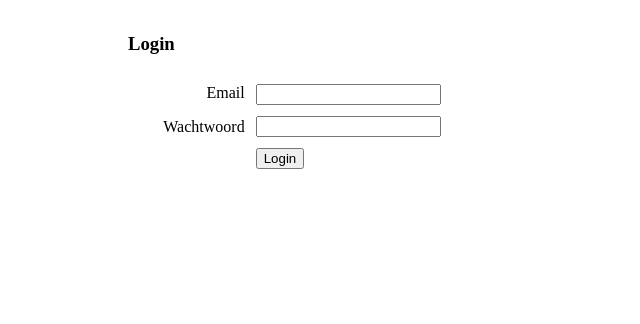
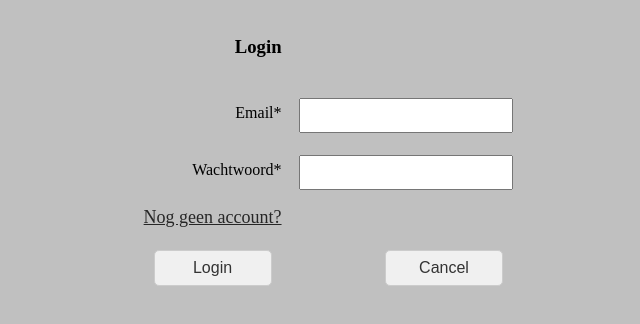
Before and after one commit to Ranz-ran/NerdyGadgetsBETA, a PHP site: page /login.php in a window 1280 px wide. Shown: the top 324 px of the page, without its empty margins (318-958 px from the left). Run offline with PHP 8.4, Linux system fonts and the light colour scheme.

Commit message:
login en sign in afgemaakt

```diff
--- a/HetBestek/login.php
+++ b/HetBestek/login.php
@@ -36,31 +36,37 @@ function inloggen() {
 <!DOCTYPE html>
 <html lang="en">
 <head>
+    <link rel="stylesheet" href="style.css">
+    <link rel="stylesheet" href="logsignin.css">
     <meta charset="UTF-8">
     <title>Login</title>
 </head>
 <body>
 <form action="" method="post" name="Login_Form">
-    <table width="400" border="0" align="center" cellpadding="5" cellspacing="1" class="Table">
+    <table width="400" cellpadding="5" cellspacing="1" class="Table">
         <?php if (isset($zin)) { ?>
             <tr>
-                <td colspan="2" align="center" valign="top"><?php print $zin; ?></td>
+                <td colspan="2" class="zin"><?php print $zin; ?></td>
             </tr>
         <?php } ?>
         <tr>
-            <td colspan="2" align="left" valign="top"><h3>Login</h3></td>
+            <td><h3>Login</h3></td>
+            <td></td>
         </tr>
         <tr>
-            <td align="right" valign="top">Email</td>
+            <td>Email*</td>
             <td><input name="email" type="text" class="Input"></td>
         </tr>
         <tr>
-            <td align="right">Wachtwoord</td>
+            <td>Wachtwoord*</td>
             <td><input name="wachtwoord" type="password" class="Input"></td>
         </tr>
         <tr>
-            <td></td>
+            <td><a href="signin.php" class="formLink">Nog geen account?</a></td>
+        </tr>
+        <tr>
             <td><input name="loginSubmit" type="submit" value="Login" class="Button"></td>
+            <td><input name="cancel" type="button" value="Cancel" class="cancel"></td>
         </tr>
     </table>
 </form>
--- /dev/null
+++ b/HetBestek/logsignin.css
@@ -0,0 +1,40 @@
+.Table {
+    width: 400px;
+    margin: auto;
+}
+
+.Table td {
+    padding: 8px;
+    text-align: right;
+}
+
+.Table input {
+    width: 100%;
+    box-sizing: border-box;
+    padding: 8px;
+    margin-top: 5px;
+}
+
+.formLink {
+    text-decoration: underline;
+}
+
+.zin {
+    text-align: center !important;
+}
+
+.Button,
+.cancel {
+    display: inline-block;
+    padding: 10px 20px;
+    font-size: 16px;
+    text-align: center;
+    text-decoration: none;
+    cursor: pointer;
+    border: 1px solid #ccc;
+    border-radius: 5px;
+    background-color: #f0f0f0;
+    color: #333;
+    margin-right: 10px;
+    width: 118px !important;
+}
```
Also changed, not shown: HetBestek/signin.php (+15 -10 lines).
